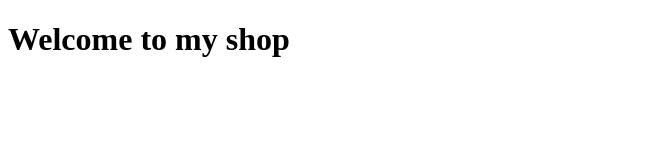
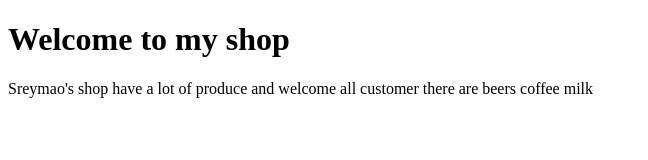
Before and after one commit to Vorn-Sreymao/BATCH-2022-GIT-DEMO, a plain HTML site: page index.html in a window 1280 px wide. Shown: the whole page, without its empty margins (0-648 px from the left). Drawn offline with Linux system fonts and the light colour scheme.

Commit message:
from cham

```diff
--- a/index.html
+++ b/index.html
@@ -8,5 +8,6 @@
 </head>
 <body>
     <h1>Welcome to my shop</h1>
+    <p>Sreymao's shop have a lot of produce and welcome all customer there are beers coffee milk  </p>
 </body>
 </html>
```
